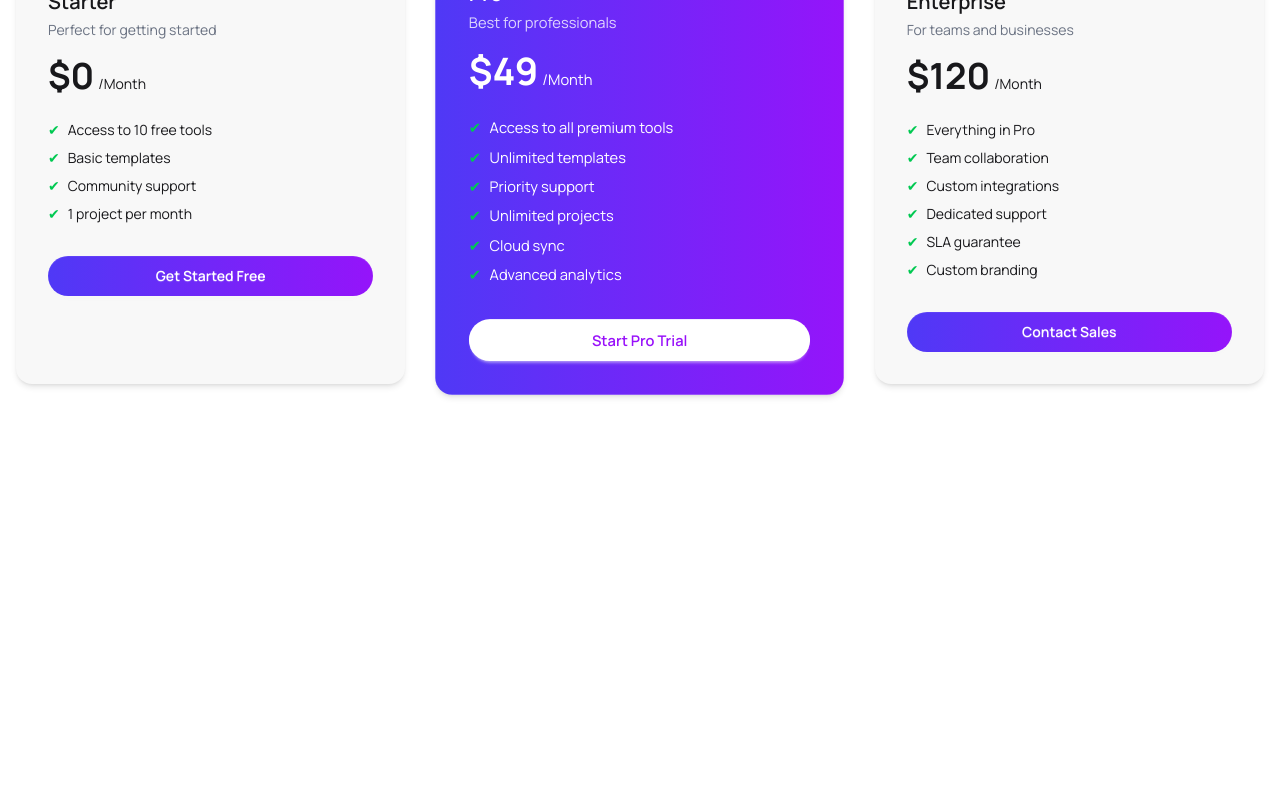
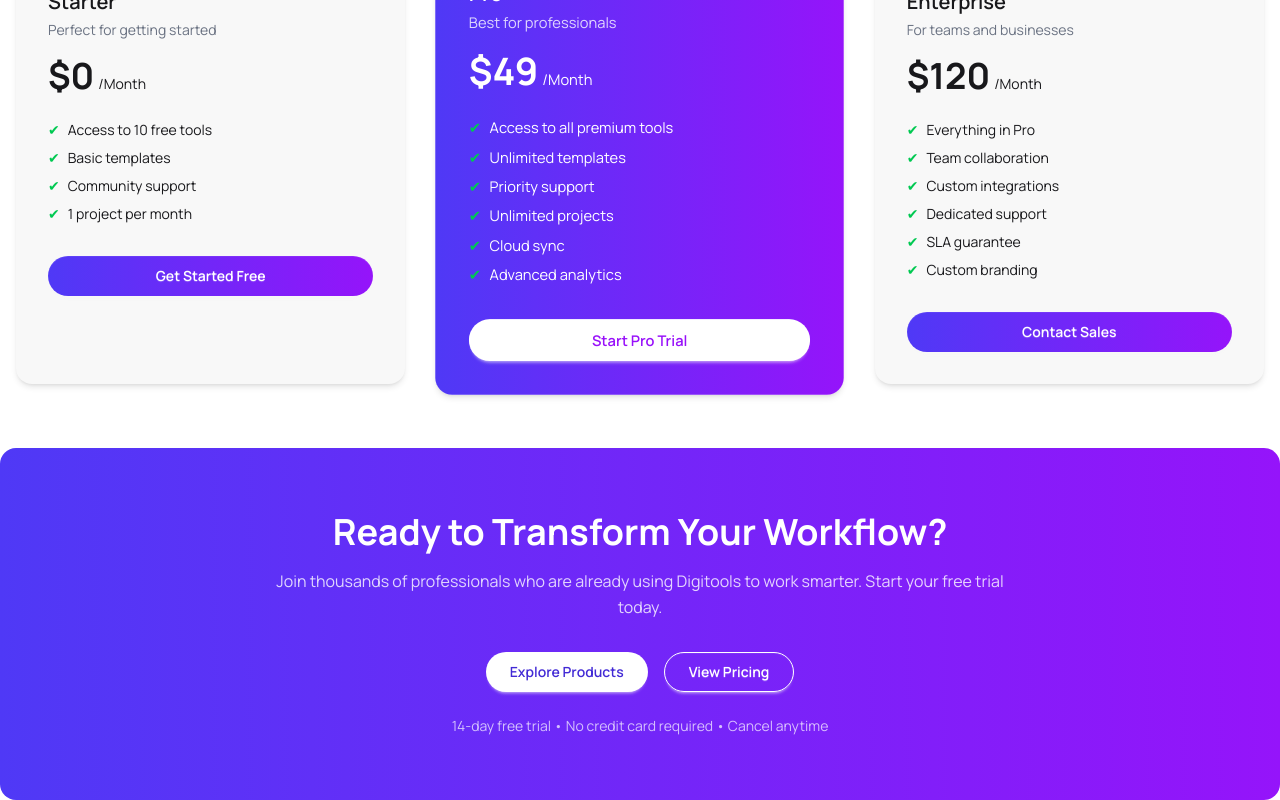
Before and after one commit to RedwanHaasaan/DigiTools, a React (Vite) app: page / in a window 1280 px wide. Shown: the part 4440-5240 px from the top of the page. Before the commit the page ends 4888 px from the top, so only its background shows below. Built offline with nearby package versions, Linux system fonts and the light colour scheme.

Commit message:
feat(App, Pricing, CTA): Add CTA section and integrate it into the App component; update Pricing section with an ID

```diff
--- a/src/App.jsx
+++ b/src/App.jsx
@@ -6,6 +6,7 @@ import StatSection from "./sections/StatSection";
 import { useState } from "react";
 import GetStarted from "./sections/GetStarted";
 import Pricing from "./sections/Pricing";
+import CTA from "./sections/CTA";
 function App() {
    const [cart, setCart] = useState([]);
    const [active, setActive] = useState("products");
@@ -20,6 +21,7 @@ function App() {
         <ProductSection cart={cart} setCart={setCart} active={active} setActive={setActive} />
         <GetStarted/>
         <Pricing/>
+        <CTA/>
       </main>
       <ToastContainer
         position="top-right"
--- /dev/null
+++ b/src/sections/CTA.jsx
@@ -0,0 +1,32 @@
+import React from "react";
+
+const CTA = () => {
+  return (
+    <section className="bg-gradient py-16 px-4 text-center text-white rounded-2xl">
+      <div className="max-w-3xl mx-auto">
+        <h2 className="text-2xl md:text-4xl font-bold mb-4">Ready to Transform Your Workflow?</h2>
+        <p className="text-sm md:text-base text-white/80 mb-8 leading-relaxed">
+          Join thousands of professionals who are already using Digitools to work smarter. Start your free trial today.
+        </p>
+
+        <div className="flex flex-col sm:flex-row items-center justify-center gap-4 mb-6">
+          <button
+            className="btn rounded-full border-none bg-white text-primary hover:bg-gray-100 px-6"
+          >
+            <a href="#products">Explore Products</a>
+          </button>
+
+          <button
+            className="btn rounded-full bg-transparent border border-white text-white hover:bg-white hover:text-primary px-6"
+          >
+            <a href="#pricing">View Pricing</a>
+          </button>
+        </div>
+
+        <p className="text-xs md:text-sm text-white/70">14-day free trial • No credit card required • Cancel anytime</p>
+      </div>
+    </section>
+  );
+};
+
+export default CTA;
--- a/src/sections/Pricing.jsx
+++ b/src/sections/Pricing.jsx
@@ -1,7 +1,7 @@
 import PricingCard from "../components/PricingCard";
 const Pricing = () => {
   return (
-    <div className="mx-auto bg-white text-center">
+    <div id="pricing" className="mx-auto bg-white text-center">
       <div className="py-16 px-4 flex flex-col gap-5 lg:gap-10">
         <div className="flex flex-col gap-4">
           <h1 className="text-2xl md:text-3xl lg:text-5xl font-extrabold text-gray-800">
```
